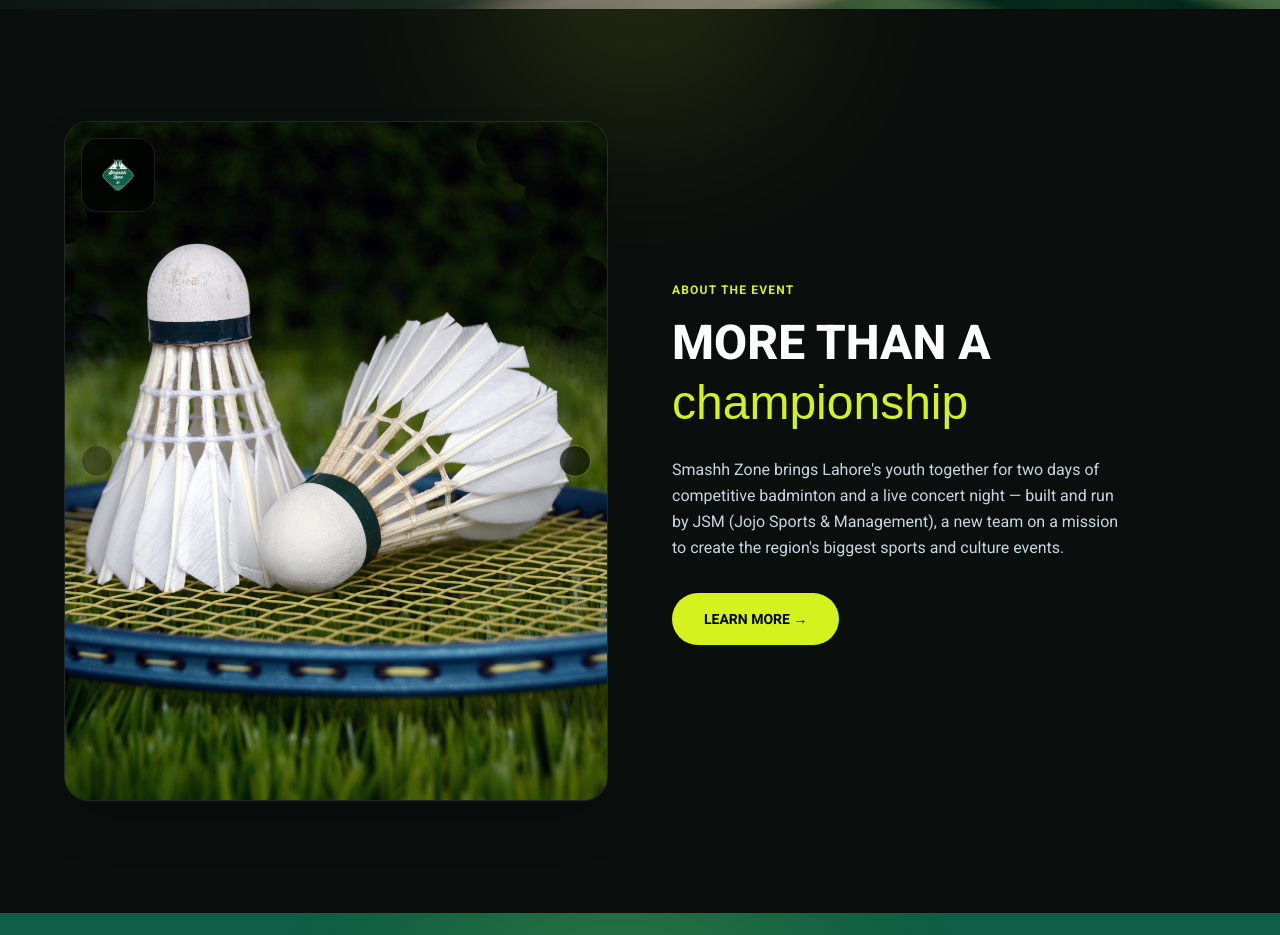
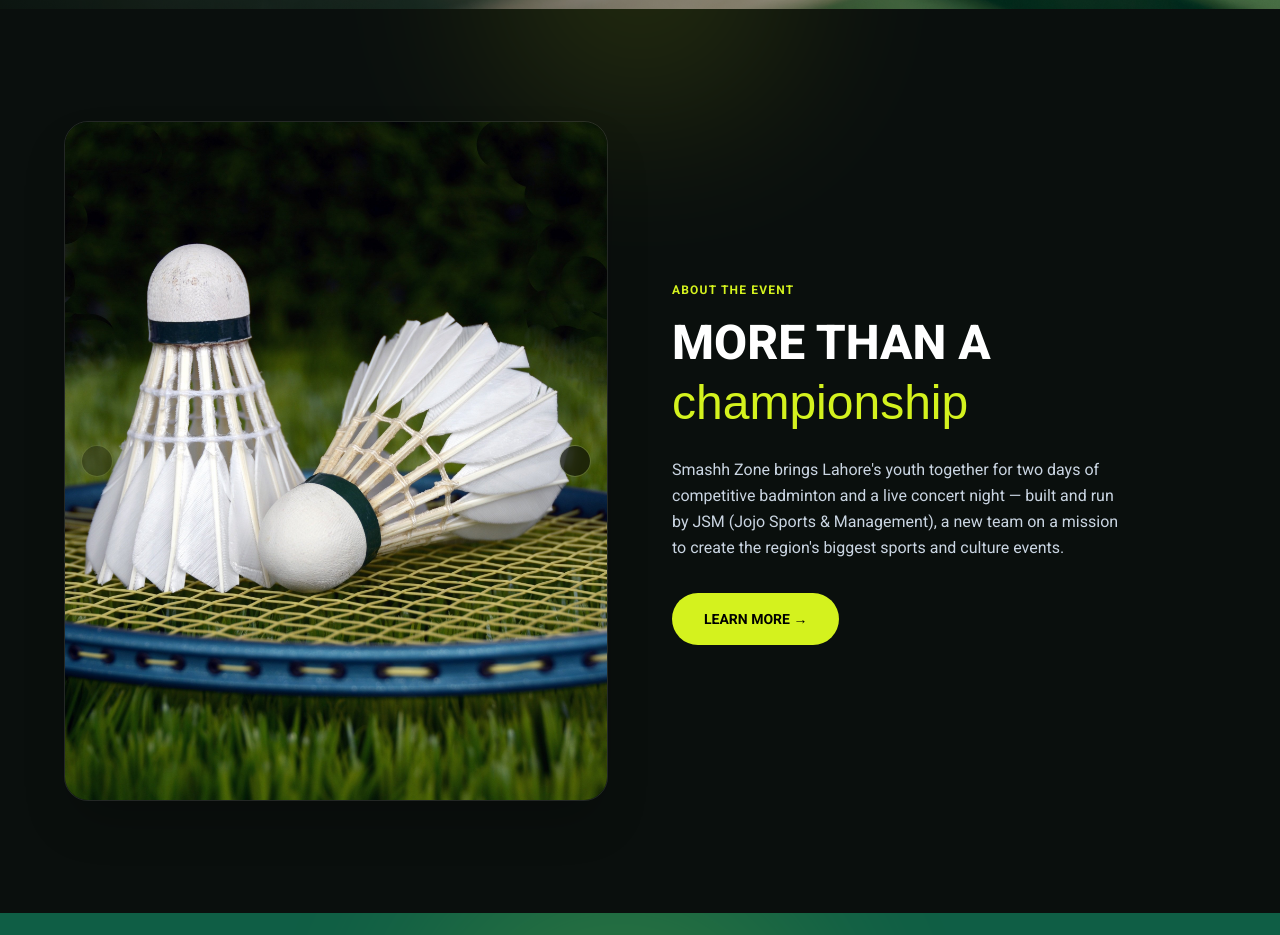
Before and after one commit to Syedzain08/smashh-zone, a Next.js app: page / in a window 1280 px wide. Shown: the part 880-1815 px from the top of the page. Built offline with nearby package versions, Linux system fonts and the light colour scheme; no server answers; some icons are missing; a web font is replaced by a local one.

Commit message:
Remove Pill Image from About Teaser

```diff
--- a/app/components/about.tsx
+++ b/app/components/about.tsx
@@ -45,9 +45,6 @@
             <CarouselNext className="right-4 hidden border-white/10 bg-black/60 text-white backdrop-blur-md hover:bg-black/80 md:flex" />
           </Carousel>
 
-          <div className="absolute top-4 left-4 rounded-2xl border border-white/10 bg-black/60 p-2 backdrop-blur-md shadow-lg">
-            <Image src="/logo.png" alt="Smash Zone" width={56} height={56} />
-          </div>
         </div>
 
         <div>
```
